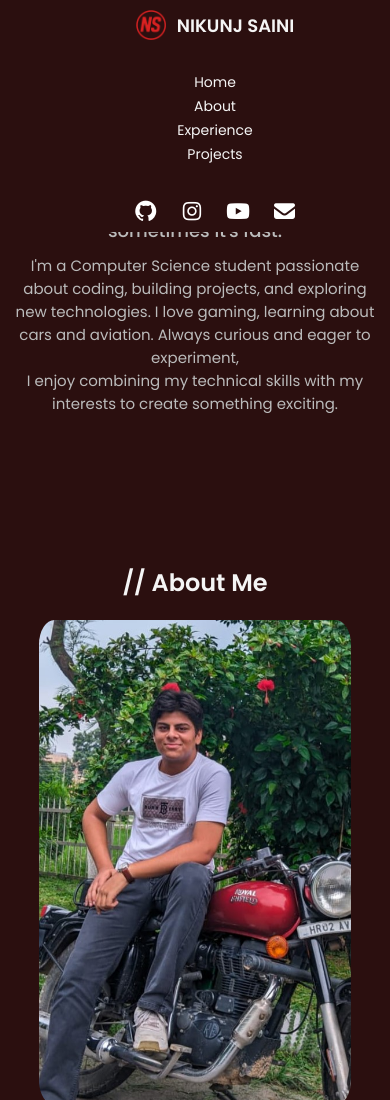
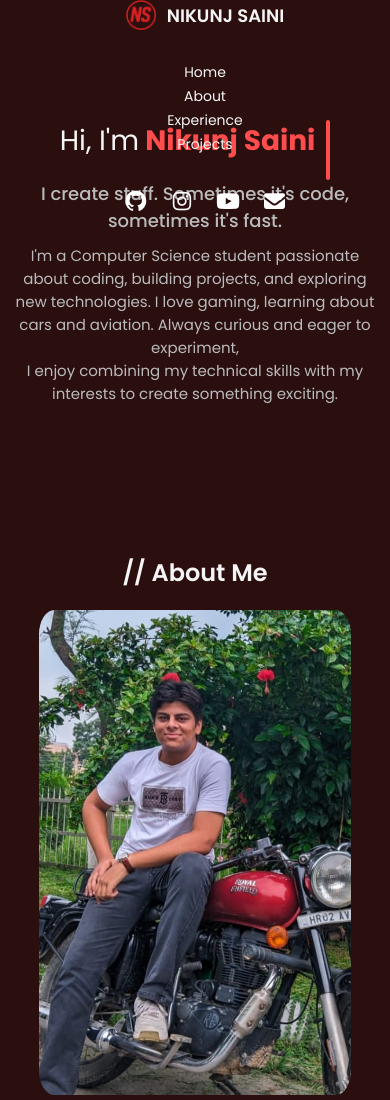
Before and after one commit to nikunjsaini007/NikunjSaini, a plain HTML site: page index.html in a window 390 px wide. Shown: the top 1100 px of the page. Drawn offline with Linux system fonts and the light colour scheme.

Commit message:
style.css

```diff
--- a/style.css
+++ b/style.css
@@ -1,7 +1,7 @@
 body {
+  margin: 0;
+  padding-top: 40px;
   background-color: #2b0f0f;
-  margin: 0;
-  padding-top: 70px;
 }
 
 nav {
@@ -13,9 +13,11 @@ nav {
   gap: 25px;
   position: fixed;
   top: 0;
+  left: 0;
+  right: 0;
   width: 100%;
+  height: 40px;
   background-color: #2b0f0f;
-  left: 0;
   z-index: 1000;
 }
 
@@ -27,8 +29,6 @@ nav {
   font-size: 18px;
   font-weight: 600;
   gap: 3px;
-  top: 20px;
-  left: 60px;
 }
 
 .navbar-goto {
@@ -72,7 +72,7 @@ nav {
   font-family: "Poppins", sans-serif;
   display: flex;
   justify-content: center;
-  margin-top: 100px;
+  margin-top: 150px;
   font-size: 45px;
 }
 
@@ -401,9 +401,15 @@ a {
 }
 
 @media (max-width: 768px) {
-  nav {
+   nav {
     flex-direction: column;
     align-items: center;
+    height: 60px;
+    padding: 0 10px;
+  }
+
+  body {
+    padding-top: 60px;
   }
 
   .navbar-goto {
```
